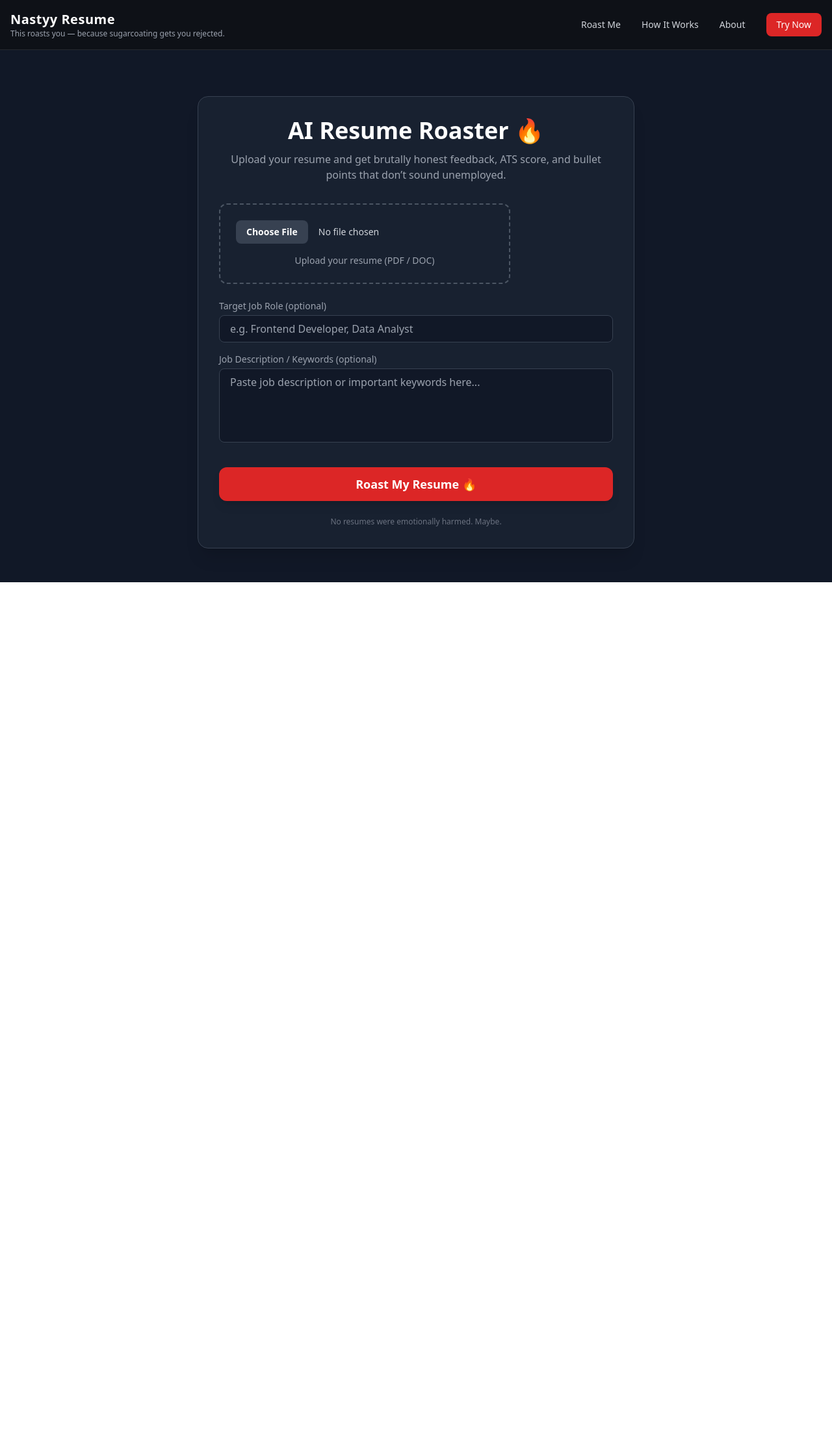
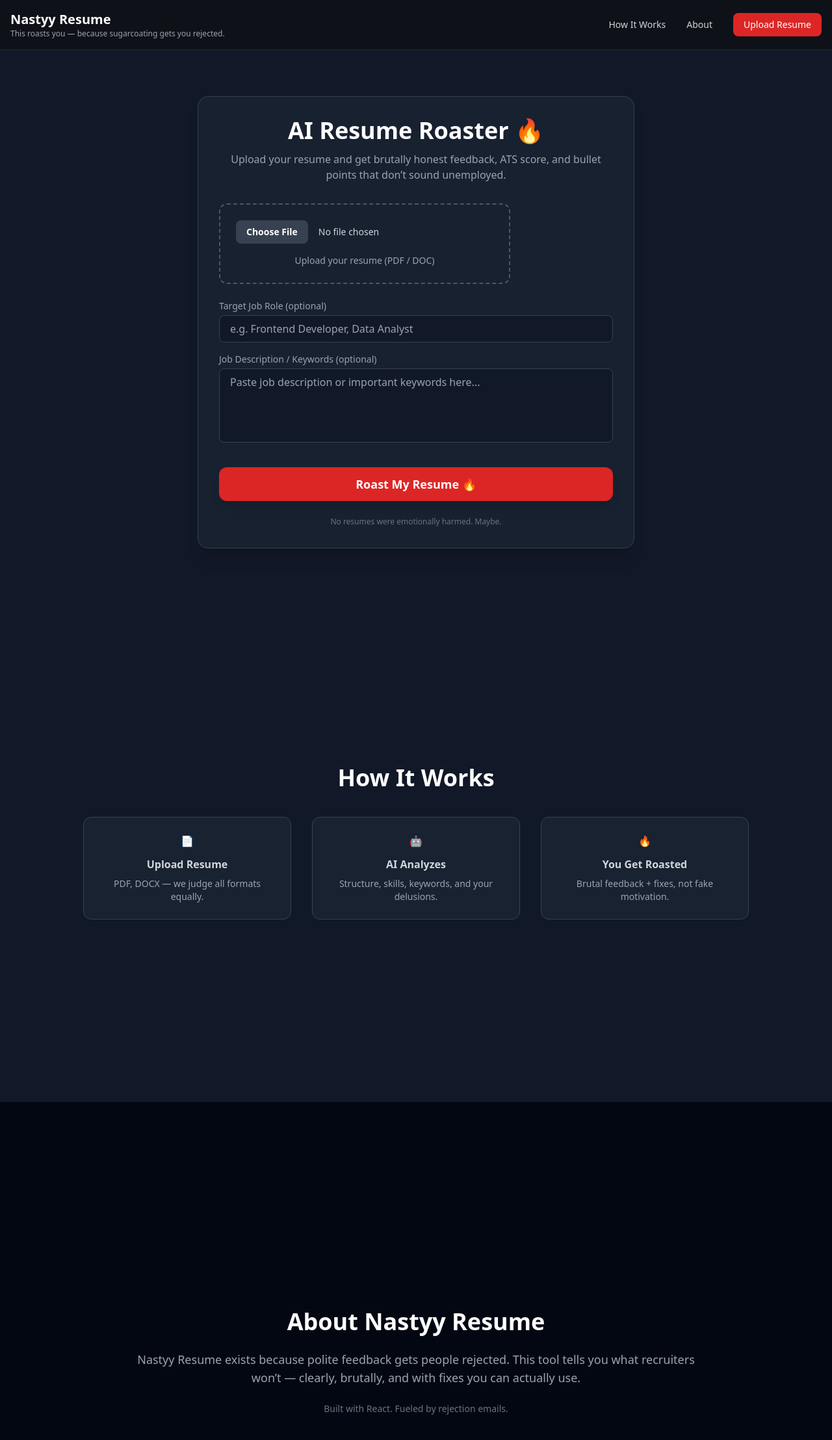
Before and after one commit to RajChintawar/AI-Resume-Roaster, a React (Vite) app in the folder frontend/: page / in a window 1280 px wide. Shown: the top 2216 px of the page at 65% size. Before the commit the page ends 896 px from the top, so only its background shows below. Built offline with nearby package versions, Linux system fonts and the light colour scheme.

Commit message:
tab creation routin nd stuff

```diff
--- a/frontend/src/components/Navbar.jsx
+++ b/frontend/src/components/Navbar.jsx
@@ -1,42 +1,78 @@
 import { useState } from "react";
+import { Link, useNavigate, useLocation } from "react-router-dom";
 
 export default function Navbar() {
   const [open, setOpen] = useState(false);
+  const navigate = useNavigate();
+  const location = useLocation();
+
+  const handleScroll = (id) => {
+    setOpen(false);
+
+    if (location.pathname !== "/") {
+      navigate("/");
+      setTimeout(() => {
+        document.getElementById(id)?.scrollIntoView({ behavior: "smooth" });
+      }, 100);
+    } else {
+      document.getElementById(id)?.scrollIntoView({ behavior: "smooth" });
+    }
+  };
+
+  // 🔥 NEW: scroll to upload (top of home)
+  const handleUpload = () => {
+    setOpen(false);
+
+    if (location.pathname !== "/") {
+      navigate("/");
+      setTimeout(() => {
+        window.scrollTo({ top: 0, behavior: "smooth" });
+      }, 100);
+    } else {
+      window.scrollTo({ top: 0, behavior: "smooth" });
+    }
+  };
 
   return (
     <nav className="fixed top-0 left-0 w-full z-50 bg-[#0f1117]/90 backdrop-blur border-b border-white/10">
       <div className="max-w-7xl mx-auto px-4 py-4 flex items-center justify-between">
 
         {/* Brand */}
-        <div className="flex flex-col leading-tight">
-          <span className="text-xl font-bold text-white tracking-wide">
+        <Link to="/" className="flex flex-col leading-tight">
+          <span className="text-xl font-bold text-white">
             Nastyy Resume
           </span>
           <span className="text-xs text-gray-400">
             This roasts you — because sugarcoating gets you rejected.
           </span>
+        </Link>
+
+        {/* Desktop */}
+        <div className="hidden md:flex items-center gap-8 text-sm">
+
+          <button
+            onClick={() => handleScroll("how")}
+            className="text-gray-300 hover:text-white transition"
+          >
+            How It Works
+          </button>
+
+          <button
+            onClick={() => handleScroll("about")}
+            className="text-gray-300 hover:text-white transition"
+          >
+            About
+          </button>
+
+          <button
+            onClick={handleUpload}
+            className="px-4 py-2 rounded-lg bg-red-600 hover:bg-red-700 text-white font-medium transition"
+          >
+            Upload Resume
+          </button>
         </div>
 
-        {/* Desktop Menu */}
-        <div className="hidden md:flex items-center gap-8 text-sm">
-          <a href="#roast" className="text-gray-300 hover:text-white transition">
-            Roast Me
-          </a>
-          <a href="#how" className="text-gray-300 hover:text-white transition">
-            How It Works
-          </a>
-          <a href="#about" className="text-gray-300 hover:text-white transition">
-            About
-          </a>
-          <a
-            href="#try"
-            className="px-4 py-2 rounded-lg bg-red-600 hover:bg-red-700 text-white font-medium transition"
-          >
-            Try Now
-          </a>
-        </div>
-
-        {/* Mobile Button */}
+        {/* Mobile Toggle */}
         <button
           onClick={() => setOpen(!open)}
           className="md:hidden text-white text-2xl"
@@ -48,21 +84,27 @@ export default function Navbar() {
       {/* Mobile Menu */}
       {open && (
         <div className="md:hidden bg-[#0f1117] border-t border-white/10 px-6 py-4 space-y-4">
-          <a href="#roast" className="block text-gray-300 hover:text-white">
-            Roast Me
-          </a>
-          <a href="#how" className="block text-gray-300 hover:text-white">
+
+          <button
+            onClick={() => handleScroll("how")}
+            className="block w-full text-left text-gray-300 hover:text-white"
+          >
             How It Works
-          </a>
-          <a href="#about" className="block text-gray-300 hover:text-white">
+          </button>
+
+          <button
+            onClick={() => handleScroll("about")}
+            className="block w-full text-left text-gray-300 hover:text-white"
+          >
             About
-          </a>
-          <a
-            href="#try"
-            className="block text-center px-4 py-2 rounded-lg bg-red-600 hover:bg-red-700 text-white font-medium"
+          </button>
+
+          <button
+            onClick={handleUpload}
+            className="block text-center w-full px-4 py-2 rounded-lg bg-red-600 hover:bg-red-700 text-white font-medium"
           >
-            Try Now
-          </a>
+            Upload Resume
+          </button>
         </div>
       )}
     </nav>
--- a/frontend/src/pages/Home.jsx
+++ b/frontend/src/pages/Home.jsx
@@ -28,31 +28,29 @@ export default function Home() {
   };
 
   return (
-    <div className="min-h-screen flex items-center justify-center px-4 sm:px-6 lg:px-8">
+    <div className="flex flex-col">
+
+      {/* ================= HERO / ROAST ME ================= */}
+      <section className="min-h-screen flex items-center justify-center px-4 sm:px-6 lg:px-8">
         <div className="w-full max-w-2xl bg-gray-800/60 backdrop-blur rounded-2xl p-6 sm:p-8 shadow-xl border border-gray-700">
 
-        {/* Title */}
           <h1 className="text-2xl sm:text-4xl font-extrabold text-center mb-3">
             AI Resume Roaster 🔥
           </h1>
 
-        {/* Subtitle */}
           <p className="text-center text-gray-400 text-sm sm:text-base mb-6 sm:mb-8">
             Upload your resume and get brutally honest feedback, ATS score,
             and bullet points that don’t sound unemployed.
           </p>
 
-        {/* Upload Box */}
           <UploadBox onFileSelect={handleFileSelect} />
 
-        {/* File name */}
           {resumeFile && (
             <p className="mt-4 text-center text-xs sm:text-sm text-green-400 break-all">
               Selected: {resumeFile.name}
             </p>
           )}
 
-        {/* Job Role */}
           <div className="mt-6">
             <label className="block text-xs sm:text-sm text-gray-400 mb-1">
               Target Job Role (optional)
@@ -67,7 +65,6 @@ export default function Home() {
             />
           </div>
 
-        {/* Job Description */}
           <div className="mt-4">
             <label className="block text-xs sm:text-sm text-gray-400 mb-1">
               Job Description / Keywords (optional)
@@ -83,7 +80,6 @@ export default function Home() {
             />
           </div>
 
-        {/* CTA Button */}
           <button
             onClick={handleRoast}
             className="w-full mt-8 py-3 rounded-xl bg-red-600 hover:bg-red-700
@@ -92,11 +88,69 @@ export default function Home() {
             Roast My Resume 🔥
           </button>
 
-        {/* Footer note */}
           <p className="mt-6 text-center text-xs text-gray-500">
             No resumes were emotionally harmed. Maybe.
           </p>
         </div>
+      </section>
+
+      {/* ================= HOW IT WORKS ================= */}
+      <section
+        id="how"
+        className="min-h-screen px-6 sm:px-12 py-24 bg-gray-900 flex items-center"
+      >
+        <div className="max-w-5xl mx-auto text-center">
+          <h2 className="text-3xl sm:text-4xl font-bold mb-10">
+            How It Works
+          </h2>
+
+          <div className="grid gap-8 sm:grid-cols-3 text-gray-300">
+            <div className="bg-gray-800/60 p-6 rounded-xl border border-gray-700">
+              📄 <p className="mt-3 font-semibold">Upload Resume</p>
+              <p className="text-sm text-gray-400 mt-2">
+                PDF, DOCX — we judge all formats equally.
+              </p>
+            </div>
+
+            <div className="bg-gray-800/60 p-6 rounded-xl border border-gray-700">
+              🤖 <p className="mt-3 font-semibold">AI Analyzes</p>
+              <p className="text-sm text-gray-400 mt-2">
+                Structure, skills, keywords, and your delusions.
+              </p>
+            </div>
+
+            <div className="bg-gray-800/60 p-6 rounded-xl border border-gray-700">
+              🔥 <p className="mt-3 font-semibold">You Get Roasted</p>
+              <p className="text-sm text-gray-400 mt-2">
+                Brutal feedback + fixes, not fake motivation.
+              </p>
+            </div>
+          </div>
+        </div>
+      </section>
+
+      {/* ================= ABOUT ================= */}
+      <section
+        id="about"
+        className="min-h-screen px-6 sm:px-12 py-24 bg-gray-950 flex items-center"
+      >
+        <div className="max-w-4xl mx-auto text-center">
+          <h2 className="text-3xl sm:text-4xl font-bold mb-6">
+            About Nastyy Resume
+          </h2>
+
+          <p className="text-gray-400 text-base sm:text-lg leading-relaxed">
+            Nastyy Resume exists because polite feedback gets people rejected.
+            This tool tells you what recruiters won’t — clearly, brutally,
+            and with fixes you can actually use.
+          </p>
+
+          <p className="mt-6 text-gray-500 text-sm">
+            Built with React. Fueled by rejection emails.
+          </p>
+        </div>
+      </section>
+
     </div>
   );
 }
--- a/frontend/src/pages/Roast.jsx
+++ b/frontend/src/pages/Roast.jsx
@@ -2,6 +2,9 @@ import ScoreMeter from "../components/ScoreMeter";
 import RoastCard from "../components/RoastCard";
 import { useLocation } from "react-router-dom";
 import { useEffect, useState } from "react";
+
+
+
 
 export default function Roast() {
   const location = useLocation();
```
Also changed, not shown: frontend/src/components/ScoreMeter.jsx (line endings or trailing spaces). Lines whose indentation alone changed are shown as unchanged.
